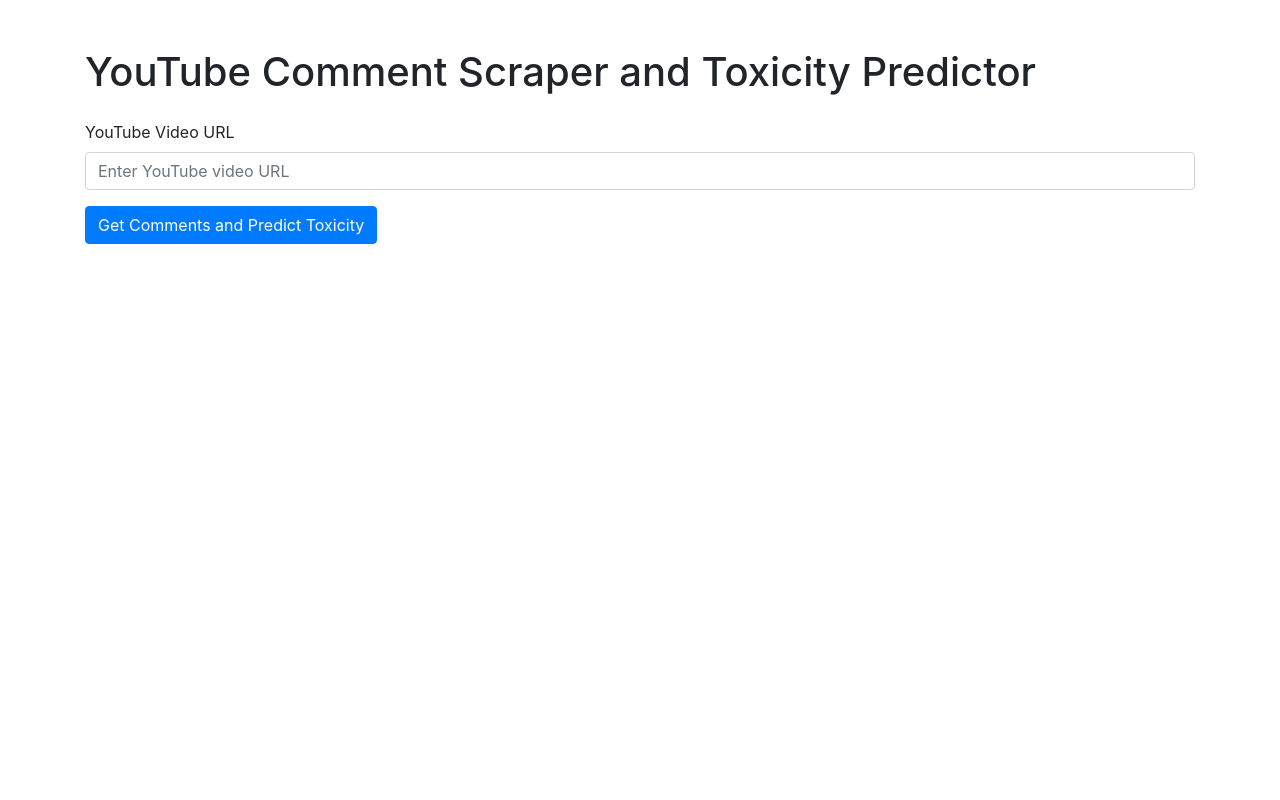
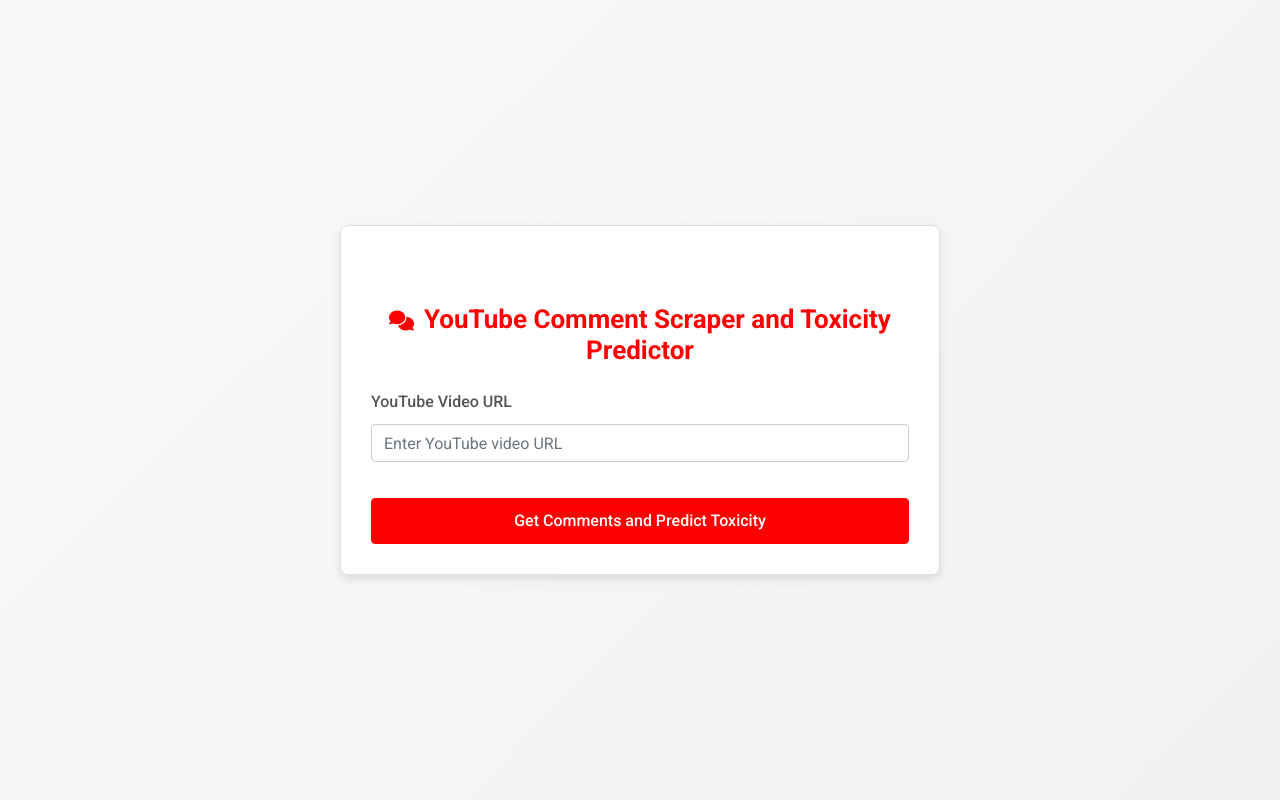
Before and after one commit to Yaamnang/UgyenPRJ, a Flask app: page / in a window 1280 px wide. Run offline with Flask 3, Linux system fonts and the light colour scheme; parts of the project's set-up code (start-up, migrations or seed data) failed here and were passed over; some libraries are stand-ins or nearby versions.

Commit message:
new page

```diff
--- a/templates/home.html
+++ b/templates/home.html
@@ -7,10 +7,70 @@
       rel="stylesheet"
       href="https://stackpath.bootstrapcdn.com/bootstrap/4.5.2/css/bootstrap.min.css"
     />
+    <style>
+      @import url('https://fonts.googleapis.com/css2?family=Roboto:wght@400;500;700&display=swap');
+
+      body {
+        font-family: 'Roboto', sans-serif;
+        background: linear-gradient(135deg, #f9f9f9, #f1f1f1);
+        color: #333;
+        display: flex;
+        justify-content: center;
+        align-items: center;
+        height: 100vh;
+        margin: 0;
+      }
+      .container {
+        max-width: 600px;
+        background: #fff;
+        border: 1px solid #e0e0e0;
+        border-radius: 8px;
+        padding: 30px;
+        box-shadow: 0 4px 10px rgba(0, 0, 0, 0.1);
+        text-align: center;
+      }
+      h1 {
+        font-size: 26px;
+        font-weight: 700;
+        color: #ff0000;
+        margin-bottom: 20px;
+      }
+      .form-group label {
+        font-weight: 500;
+        color: #555;
+        text-align: left;
+        display: block;
+        margin-bottom: 10px;
+      }
+      .form-control {
+        border-radius: 4px;
+        border: 1px solid #ccc;
+        box-shadow: none;
+        font-size: 16px;
+      }
+      .btn-primary {
+        background-color: #ff0000;
+        border-color: #ff0000;
+        font-weight: 500;
+        font-size: 16px;
+        width: 100%;
+        padding: 10px;
+        margin-top: 20px;
+      }
+      .btn-primary:hover {
+        background-color: #e60000;
+        border-color: #e60000;
+      }
+      .form-icon {
+        font-size: 20px;
+        color: #ff0000;
+        margin-right: 10px;
+      }
+    </style>
   </head>
   <body>
     <div class="container">
-      <h1 class="mt-5">YouTube Comment Scraper and Toxicity Predictor</h1>
+      <h1 class="mt-5"><i class="form-icon fas fa-comments"></i>YouTube Comment Scraper and Toxicity Predictor</h1>
       <form method="get" action="/results" class="mt-4">
         <div class="form-group">
           <label for="url">YouTube Video URL</label>
@@ -28,5 +88,6 @@
         </button>
       </form>
     </div>
+    <script src="https://kit.fontawesome.com/a076d05399.js" crossorigin="anonymous"></script>
   </body>
 </html>
```
Also changed, not shown: templates/result.html (+69 -1 lines).
